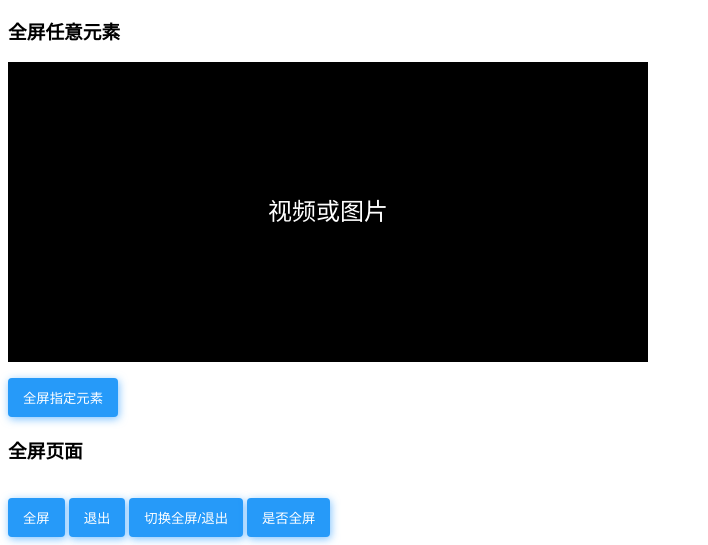
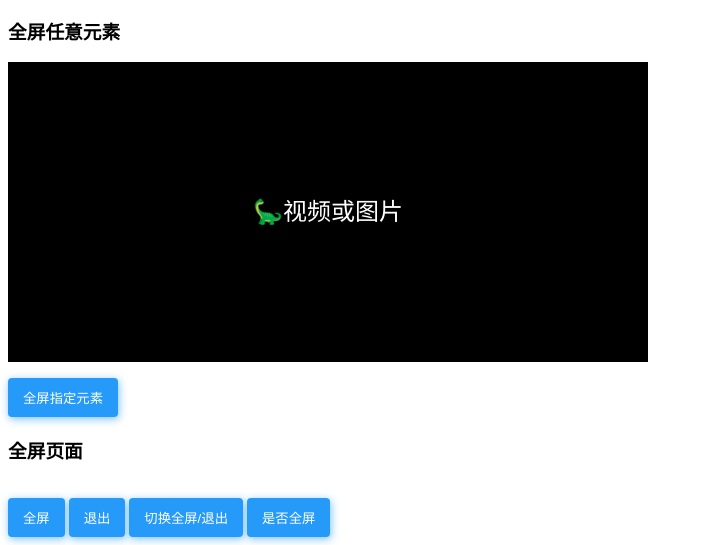
Before and after one commit to any86/be-full, a website: page example/index.html in a window 1280 px wide. Shown: the part 314-859 px from the top of the page, without its empty margins (0-708 px from the left). Drawn offline with Linux system fonts and the light colour scheme.

Commit message:
chore: 压缩体积

```diff
--- a/example/index.html
+++ b/example/index.html
@@ -20,7 +20,7 @@
         <section class="row-el">
             <h3>全屏任意元素</h3>
             <div id="view" class="view">
-                视频或图片
+                🦕视频或图片
                 <button id="btn-exit-el">退出全屏</button>
             </div>
             <button id="btn-full-el">全屏指定元素</button>
--- a/package.json
+++ b/package.json
@@ -8,7 +8,7 @@
   "scripts": {
     "demo": "npm run build && node scripts/demo",
     "dev": "rimraf dist && tsc -w",
-    "build": "rimraf dist && tsc && terser dist/main.js -o dist/main.min.js",
+    "build": "rimraf dist && tsc && terser dist/main.js -c  -m toplevel=true -o dist/main.min.js",
     "test": "jest"
   },
   "repository": {
```
